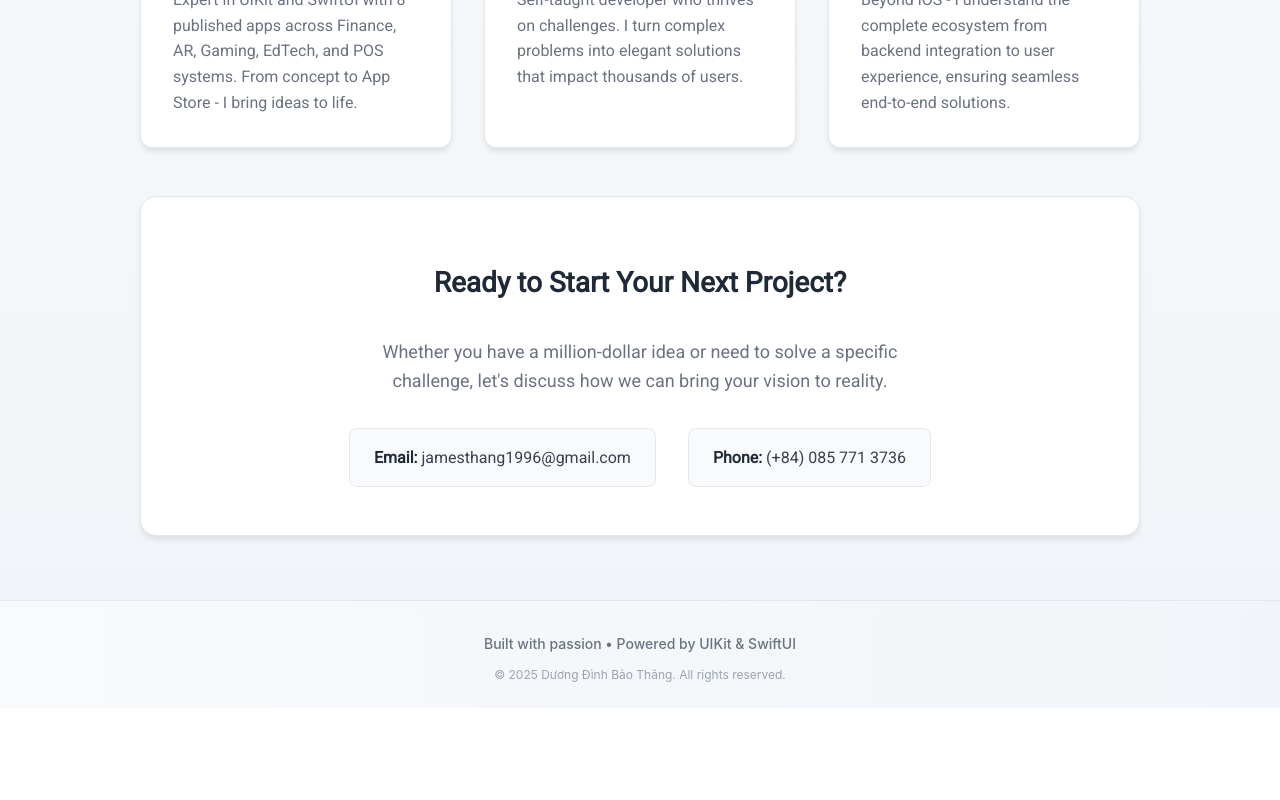
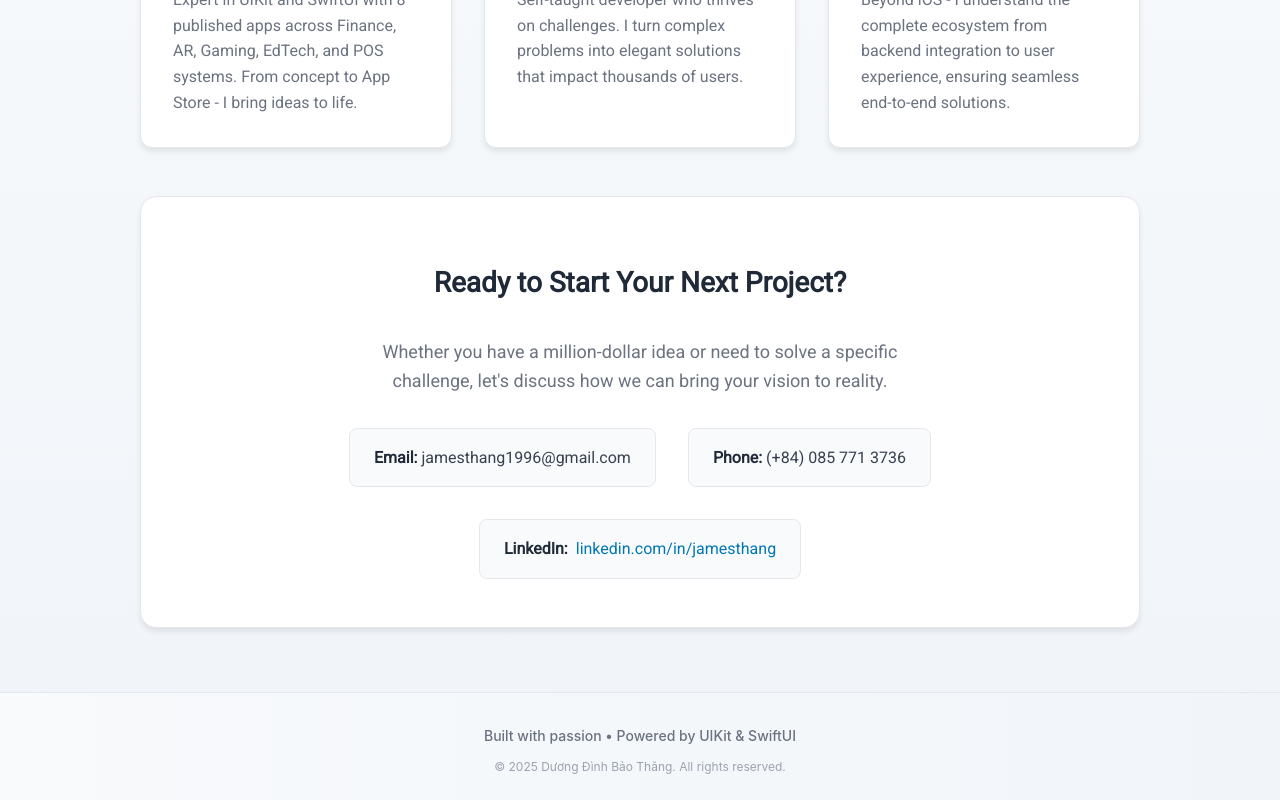
Before and after one commit to Enryun/personalFinance, a React (Create React App) app: page / in a window 1280 px wide. Shown: the part 2689-3489 px from the top of the page. Before the commit the page ends 3397 px from the top, so only its background shows below. Built offline with nearby package versions, Linux system fonts and the light colour scheme.

Commit message:
add contact section

```diff
--- a/src/Pages/HomePage/HomePage.jsx
+++ b/src/Pages/HomePage/HomePage.jsx
@@ -184,6 +184,12 @@ const HomePage = () => {
                             <div className="contact-method">
                                 <strong>Phone:</strong> (+84) 085 771 3736
                             </div>
+                            <div className="contact-method">
+                                <strong>LinkedIn:</strong>
+                                <a href="https://www.linkedin.com/in/jamesthang/" target="_blank" rel="noopener noreferrer" className="linkedin-link">
+                                    linkedin.com/in/jamesthang
+                                </a>
+                            </div>
                         </div>
                     </div>
                 </div>
--- a/src/index.css
+++ b/src/index.css
@@ -315,6 +315,19 @@ code {
   color: #1f2937;
 }
 
+.linkedin-link {
+  color: #0077b5;
+  text-decoration: none;
+  font-weight: 500;
+  margin-left: 0.5rem;
+  transition: color 0.3s ease;
+}
+
+.linkedin-link:hover {
+  color: #005885;
+  text-decoration: underline;
+}
+
 @media (max-width: 768px) {
   .hero-title {
     font-size: 2.5rem;
```
